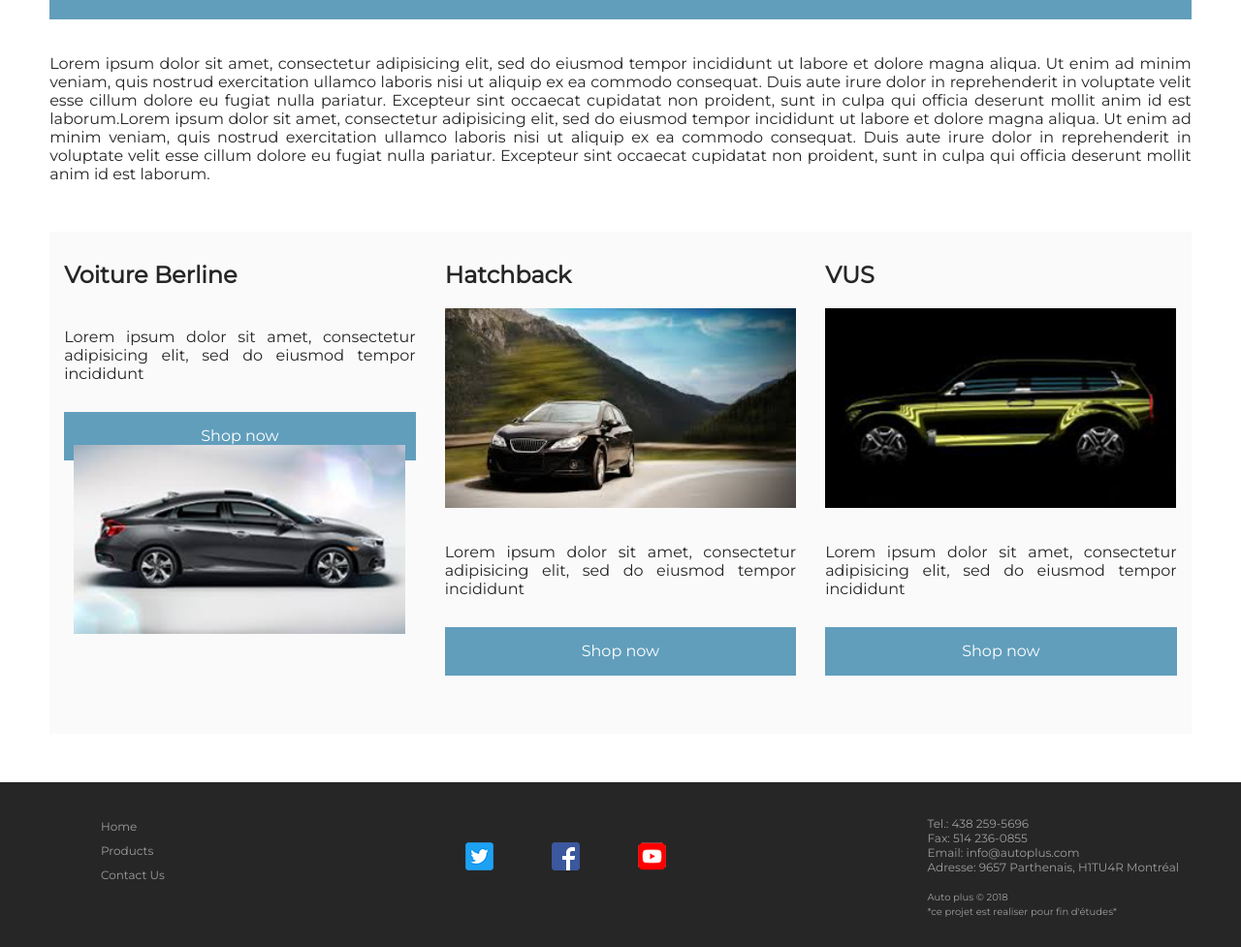
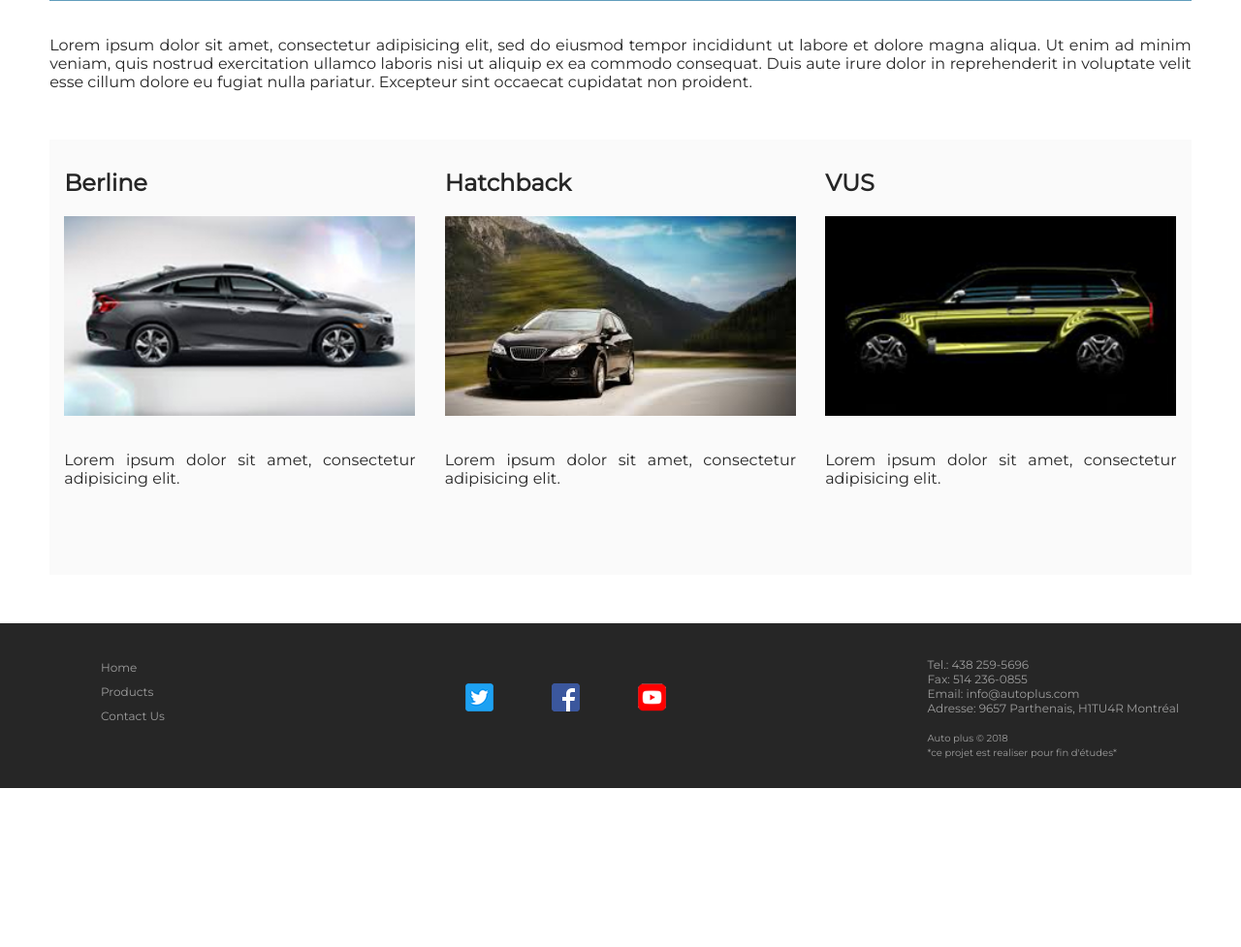
Before and after one commit to cplesca/TP_php, a PHP site: page / in a window 1280 px wide. Shown: the part 912-1889 px from the top of the page at 97% size. After the commit the page ends 1725 px from the top, so only its background shows below. Run offline with PHP 8.4, Linux system fonts and the light colour scheme; some libraries are stand-ins or nearby versions.

Commit message:
index changement

```diff
--- a/catalogue.php
+++ b/catalogue.php
@@ -15,7 +15,7 @@ require_once('views/page_top.php');
 
                 foreach($category as $cle1 => $valeur1)
                 {
-                    echo "categorie:" . $cle1 . "<br />";
+                    echo "<h2>Categorie: " . $cle1 . "</h2><br />";
 
                     foreach ($valeur1 as $cle2=>$valeur2)
                     {
--- a/catalogueb.php
+++ b/catalogueb.php
@@ -1,11 +1,9 @@
 <?php
 require_once 'db/data.php';
-
-?>
-<?php
 const PAGE_NAME = 'Catalogue';
 require_once('views/page_top.php');
 ?>
+
     <main>
     <h1>Catalogue</h1>
     <div class="row produtos2">
@@ -14,7 +12,7 @@ require_once('views/page_top.php');
 <?php
 
 
-    echo "Categorie Berline:". "<br />";
+    echo "<h2> Categorie Berline: </h2>". "<br />";
 
     foreach ($category['BERLINE'] as $cle2=>$valeur2)
     {
--- a/index.php
+++ b/index.php
@@ -17,29 +17,26 @@ require_once('views/page_top.php');
         </div>
     <main>
         <h1>AUTO PLUS</h1>
-
-
-
-        <p>Lorem ipsum dolor sit amet, consectetur adipisicing elit, sed do eiusmod tempor incididunt ut labore et dolore magna aliqua. Ut enim ad minim veniam, quis nostrud exercitation ullamco laboris nisi ut aliquip ex ea commodo consequat. Duis aute irure dolor in reprehenderit in voluptate velit esse cillum dolore eu fugiat nulla pariatur. Excepteur sint occaecat cupidatat non proident, sunt in culpa qui officia deserunt mollit anim id est laborum.Lorem ipsum dolor sit amet, consectetur adipisicing elit, sed do eiusmod tempor incididunt ut labore et dolore magna aliqua. Ut enim ad minim veniam, quis nostrud exercitation ullamco laboris nisi ut aliquip ex ea commodo consequat. Duis aute irure dolor in reprehenderit in voluptate velit esse cillum dolore eu fugiat nulla pariatur. Excepteur sint occaecat cupidatat non proident, sunt in culpa qui officia deserunt mollit anim id est laborum.</p>
+        <p>Lorem ipsum dolor sit amet, consectetur adipisicing elit, sed do eiusmod tempor incididunt ut labore et dolore magna aliqua. Ut enim ad minim veniam, quis nostrud exercitation ullamco laboris nisi ut aliquip ex ea commodo consequat. Duis aute irure dolor in reprehenderit in voluptate velit esse cillum dolore eu fugiat nulla pariatur. Excepteur sint occaecat cupidatat non proident.</p>
 
         <div class="row produtos">
             <div class="col-4">
-                <h2>Voiture Berline</h2>
-                <p>Lorem ipsum dolor sit amet, consectetur adipisicing elit, sed do eiusmod tempor incididunt</p>
-                <a href="catalogueb.php">Shop now<img src="images/berline.jpg" alt="Xbox one Product Photo">
-                </a>
+                <h2>Berline</h2>
+                <a href="catalogueb.php"><img src="images/berline.jpg" alt="Berline"></a>
+                <p>Lorem ipsum dolor sit amet, consectetur adipisicing elit.</p>
+
             </div>
             <div class="col-4" >
                 <h2>Hatchback</h2>
-                <img src="images/v-hatchback.jpg" alt="Tablet Product Photo">
-                <p>Lorem ipsum dolor sit amet, consectetur adipisicing elit, sed do eiusmod tempor incididunt</p>
-                <a href="catalogueh.php">Shop now</a>
+
+                <a href="catalogueh.php"><img src="images/v-hatchback.jpg" alt="Hatchback"></a>
+                <p>Lorem ipsum dolor sit amet, consectetur adipisicing elit.</p>
             </div>
             <div class="col-4" >
                 <h2>VUS</h2>
-                <img src="images/v-vus.jpg" alt="Iphone 8 Product Photo">
-                <p>Lorem ipsum dolor sit amet, consectetur adipisicing elit, sed do eiusmod tempor incididunt</p>
-                <a href="cataloguev.php">Shop now</a>
+
+                <a href="cataloguev.php"><img src="images/v-vus.jpg" alt="VUS"><p>Lorem ipsum dolor sit amet, consectetur adipisicing elit.</p></a>
+
             </div>
         </div>
     </main>
--- a/style/main.css
+++ b/style/main.css
@@ -126,15 +126,10 @@ h1{
 
 
 /*video*/
-@import url(https://fonts.googleapis.com/css?family=Open+Sans);
-body {
-	margin: 0;
-	font-family: "Open Sans";
-}
-
 .container {
 	padding-top: 20px;
 	padding-bottom: 50px;
+	overflow: hidden;
 }
 
 .banner {
@@ -183,7 +178,6 @@ body {
 	height: 100%;
 }
 
-//Hide Video on smaller screens to reduce bandwidth usage
 @media only screen and (max-width: 600px) {
 	.video-container .video {
 		display: none;
@@ -217,18 +211,19 @@ main img{
 
 .produtos a{
 	text-decoration:none;
-    display: inline-block;
-    width: 100%;
-    height: 50px;
-	padding: 15px 10px;
-	text-align:center;
-	background-color:rgb(97, 158, 188);
-	color:#fff;
-	cursor: pointer;
-    -webkit-transition-duration: 0.7ms;
-         -o-transition-duration: 0.7ms;
-            transition-duration: 0.7ms;
-	min-width: 94px;
+	color: #262626;
+    /*display: inline-block;*/
+    /*width: 100%;*/
+    /*height: 50px;*/
+	/*padding: 15px 10px;*/
+	/*text-align:center;*/
+	/*background-color:rgb(97, 158, 188);*/
+	/*color:#fff;*/
+	/*cursor: pointer;*/
+    /*-webkit-transition-duration: 0.7ms;*/
+         /*-o-transition-duration: 0.7ms;*/
+            /*transition-duration: 0.7ms;*/
+	/*min-width: 94px;*/
 }
 
 .produtos > div{
--- a/views/menu.php
+++ b/views/menu.php
@@ -18,7 +18,7 @@ require_once (dirname(__FILE__) . '/../defines.php');
     </nav>
     <div>
         <figure>
-            <a href="login.php" id="logo"><img src="images/loginicon.png" alt="se connecter"/> <figcaption>Se connecter</figcaption></a>
+            <a href="login.php" id="logo"><img src="images/loginicon.png" alt="se connecter"/></a>
 
         </figure>
     </div>
```
